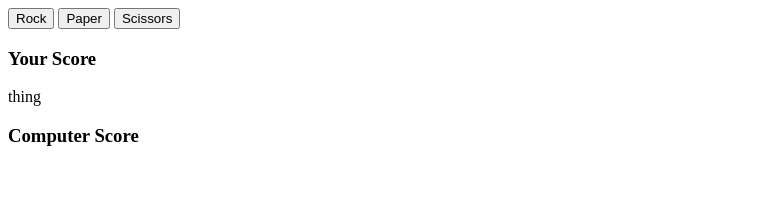
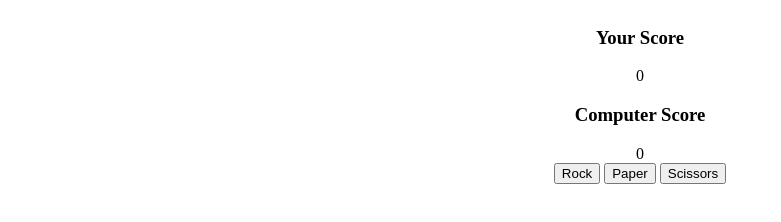
Before and after one commit to harwood909/RPS, a plain HTML site: page index.html in a window 1280 px wide. Shown: the whole page, without its empty margins (0-781 px from the left). Drawn offline with Linux system fonts and the light colour scheme.

Commit message:
Add scoreboard to display # of rounds won for each Add basic flex center style to scoreboard

```diff
--- a/index.html
+++ b/index.html
@@ -9,16 +9,16 @@
     <title>Rock Paper Scissors</title>
 </head>
 <body>
+    <div id="scoreboard">
+        <h3 id="user">Your Score</h3>
+        <div class="user-score">0</div>
+        <h3 id="computer">Computer Score</h3>
+        <div class="computer-score">0</div>
+        <div>
     <div class="buttons">
         <button class="rock">Rock</button>
         <button class="paper">Paper</button>
         <button class="scissors">Scissors</button>
     </div>
-<div id="scoreboard">
-    <h3 class="user">Your Score</h3>
-        <div class="score">thing</div>
-    <h3 class="computer">Computer Score</h3>
-        <div class="score"></div>
-<div>
         </body>
 </html>
--- a/source.js
+++ b/source.js
@@ -20,11 +20,13 @@ function runMatch(e){
     else{
         finalScore();
     }
-const userScoreElement = document.querySelector(`#scoreboard>.user>.score`)
-const userScoreData = document.createElement(`div`)
+const userScoreElement = document.querySelector(`.user-score`)
 console.log(userScoreElement)
-userScoreData.textContent = userScore
-//userScoreElement.appendChild(userScoreData)
+userScoreElement.textContent = userScore
+const computerScoreElement = document.querySelector(`.computer-score`)
+console.log(computerScoreElement)
+computerScoreElement.textContent = computerScore
+
 }
 function finalScore(){
     if(computerScore<userScore)
--- a/style.css
+++ b/style.css
@@ -0,0 +1,6 @@
+#scoreboard{
+display: flex;
+flex-flow: column;
+justify-content: center;
+align-items: center;
+}
```
Lines whose indentation alone changed are shown as unchanged.
